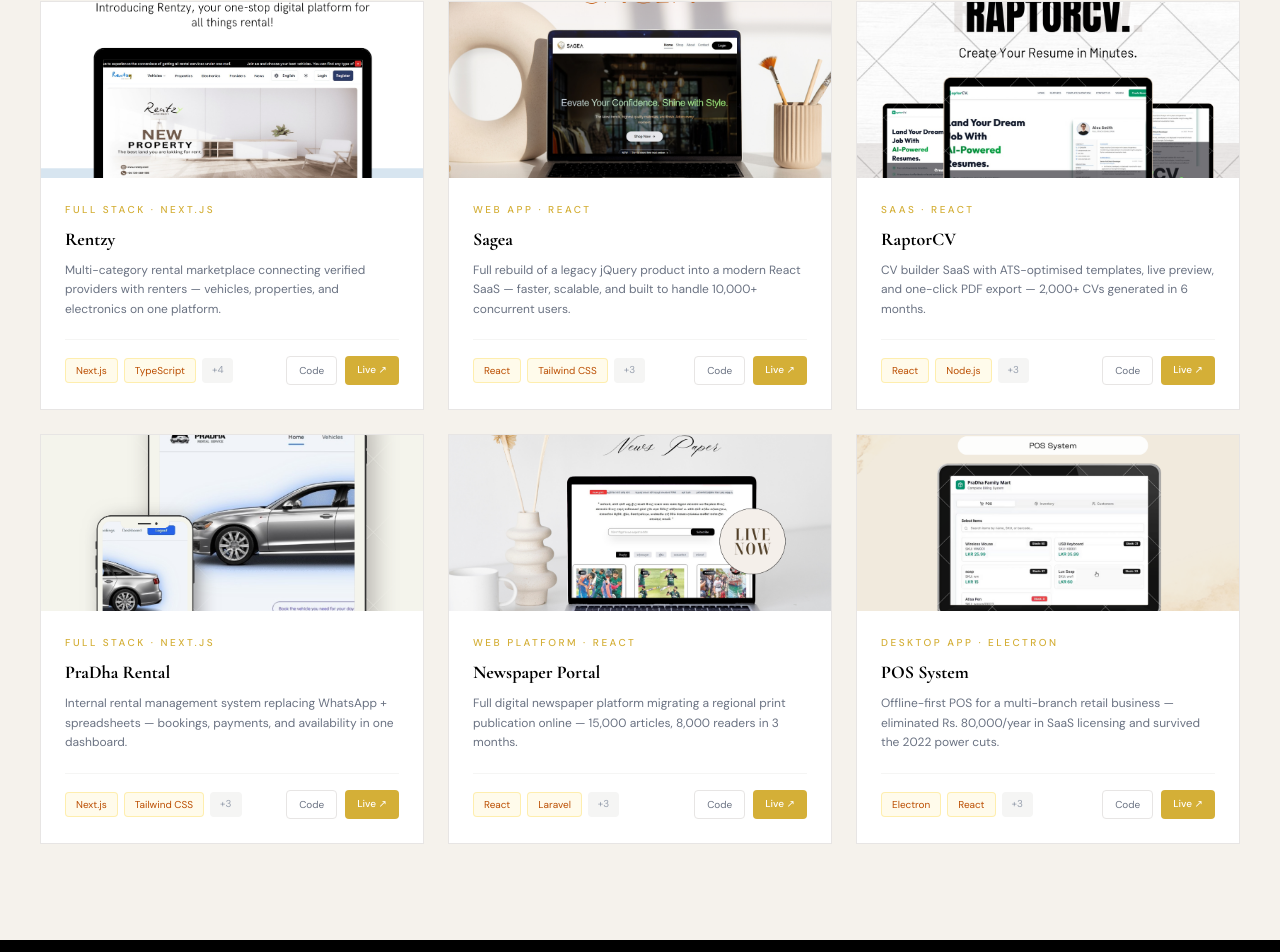
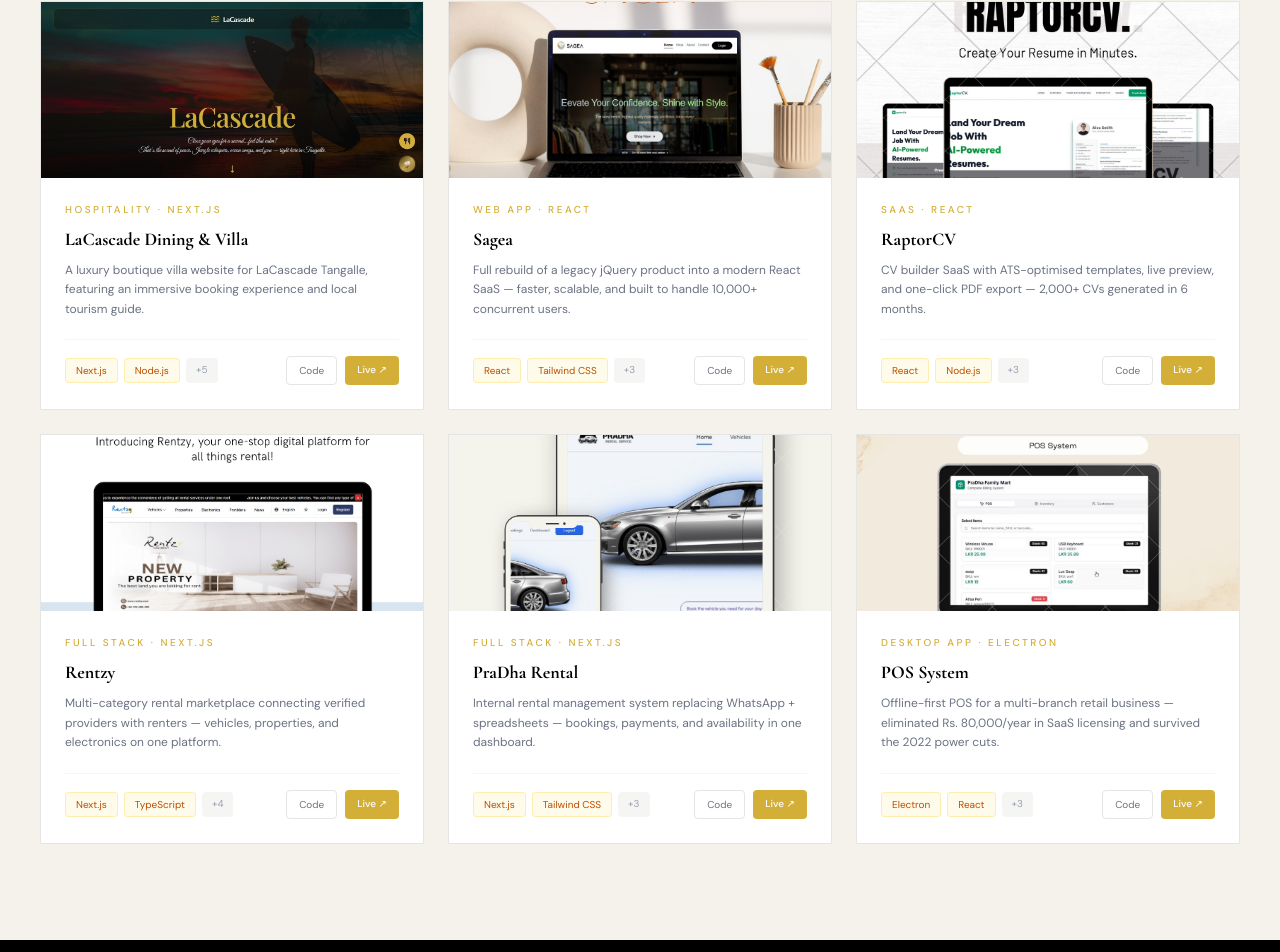
Before and after one commit to sineth1222/pradha-portfolio, a Next.js app: page / in a window 1280 px wide. Shown: the part 3312-4264 px from the top of the page. Built offline with nearby package versions, Linux system fonts and the light colour scheme.

Commit message:
update vertion

```diff
--- a/app/page.tsx
+++ b/app/page.tsx
@@ -261,7 +261,7 @@
             engineering and thoughtful design.
           </p>
           <a
-            href="mailto:sinethmashenka@gmail.com"
+            href="mailto:sinethmashenka1222@gmail.com"
             className="inline-block bg-gold text-white px-12 py-5 text-xs font-medium tracking-widest uppercase rounded-sm hover:bg-amber-600 transition-colors"
           >
             Get In Touch →
--- a/components/SelectedWorks.tsx
+++ b/components/SelectedWorks.tsx
@@ -228,7 +228,7 @@
 /* ─── Selected Works Section ─── */
 export default function SelectedWorks() {
   const [selected, setSelected] = useState<Project | null>(null);
-  const featured = projects;
+  const featured = projects.slice(0, 6);
 
   const handleSelect = (project: Project) => {
     if (selected?.id === project.id) {
--- a/data/projects.ts
+++ b/data/projects.ts
@@ -28,6 +28,109 @@
 };
 
 export const projects: Project[] = [
+  {
+    id: "lacascade-hotel",
+    title: "LaCascade Dining & Villa",
+    category: "Hospitality · Next.js",
+    image: "/assets/work/lacascade2.jpeg", // ඔයාගේ image path එක මෙතනට දාන්න
+    categoryTag: "Web App",
+    client: "LaCascade Tangalle",
+    industry: "Tourism & Hospitality",
+    year: "2025",
+    description:
+      "A luxury boutique villa website for LaCascade Tangalle, featuring an immersive booking experience and local tourism guide.",
+    fullDescription:
+      "A high-end web platform designed for LaCascade, a luxury dining and villa destination in Tangalle. The site showcases the serene environment through high-quality visual storytelling, integrated booking inquiries, and a curated guide to the local area.",
+    challenge:
+      "The client needed a digital identity that reflects the tranquility of Tangalle. The challenge was to balance high-resolution imagery for visual appeal with fast performance to ensure a seamless experience for international tourists.",
+    solution:
+      "Developed a responsive React frontend with Framer Motion for smooth animations. Integrated a custom contact system for reservations, optimized image delivery for fast loading, and implemented SEO best practices to attract global travelers.",
+    outcome:
+      "Launched a modern digital presence that successfully captures the 'Jungle & Ocean' essence of the property. Improved online visibility and streamlined the reservation process for international guests.",
+    results: [
+      { label: "Performance Score", value: "95+" },
+      { label: "Image Optimization", value: "100%" },
+      { label: "Mobile Responsive", value: "Yes" },
+      { label: "User Experience", value: "Premium" },
+    ],
+    tech: [
+      "Next.js",
+      "Node.js",
+      "Tailwind CSS",
+      "Framer Motion",
+      "EmailJs",
+      "Nodemailer",
+      "Vercel",
+    ],
+    liveUrl: "https://lacascade.vercel.app/",
+    githubUrl: "https://github.com/sineth1222/lacascade-git_v20",
+    color: "bg-emerald-50", // හෝටලයේ Nature තේමාවට ගැලපෙන පාටක්
+    accentColor: "#065f46",
+  },
+  {
+    id: "sagea",
+    title: "Sagea",
+    category: "Web App · React",
+    image: "/assets/work/sagea.png",
+    categoryTag: "Web App",
+    client: "Sagea Inc.",
+    industry: "Productivity SaaS",
+    year: "2024",
+    description:
+      "Full rebuild of a legacy jQuery product into a modern React SaaS — faster, scalable, and built to handle 10,000+ concurrent users.",
+    fullDescription:
+      "Sagea is a productivity SaaS platform for small business teams. Features real-time collaboration, task management, and reporting. PraDha was brought in to rebuild the entire frontend after the legacy codebase became unmaintainable.",
+    challenge:
+      "The client had an existing product built in jQuery that was slow, unmaintainable, and couldn't handle concurrent users. Average page load was 4.2 seconds. They needed a full rebuild without downtime or data loss.",
+    solution:
+      "Rebuilt the entire frontend in React with a component-driven architecture. Introduced optimistic UI updates, React Query for server state, a custom design system, and a phased migration strategy that kept the old product live throughout.",
+    outcome:
+      "Page load times dropped from 4.2s to 0.8s. User retention improved by 34% in the 3 months following launch. Zero downtime during migration.",
+    results: [
+      { label: "Page load time", value: "0.8s" },
+      { label: "Load time reduction", value: "−81%" },
+      { label: "User retention lift", value: "+34%" },
+      { label: "Migration downtime", value: "Zero" },
+    ],
+    tech: ["React", "Tailwind CSS", "React Query", "Node.js", "MongoDB"],
+    liveUrl: "https://sagea.vercel.app/",
+    githubUrl: "https://github.com/sineth1222/segea---git",
+    featured: true,
+    color: "bg-sky-50",
+    accentColor: "#0284c7",
+  },
+  {
+    id: "raptorcv",
+    title: "RaptorCV",
+    category: "SaaS · React",
+    image: "/assets/work/raptorcv.png",
+    categoryTag: "SaaS",
+    client: "PraDha Solutions",
+    industry: "HR / Career Tech",
+    year: "2023",
+    description:
+      "CV builder SaaS with ATS-optimised templates, live preview, and one-click PDF export — 2,000+ CVs generated in 6 months.",
+    fullDescription:
+      "RaptorCV helps job seekers in Sri Lanka and beyond create professional, ATS-friendly CVs in minutes. Users pick from curated templates, fill in their details with a live preview, and export a print-ready PDF.",
+    challenge:
+      "Existing CV builders were either too complex or produced generic output that failed ATS screening. Sri Lankan job seekers in particular lacked access to well-designed, locally relevant templates.",
+    solution:
+      "Built a live-preview editor with drag-and-drop section reordering, 8 professionally designed templates, and a server-side PDF generation pipeline using Puppeteer that produces pixel-perfect output matching the preview.",
+    outcome:
+      "2,000+ CVs generated in the first 6 months with a 4.8/5 average user rating. Featured in 2 Sri Lankan job portals as a recommended tool.",
+    results: [
+      { label: "CVs generated (6 mo.)", value: "2,000+" },
+      { label: "User rating", value: "4.8 / 5" },
+      { label: "Templates", value: "8" },
+      { label: "Partner portals", value: "2" },
+    ],
+    tech: ["React", "Node.js", "Puppeteer", "Tailwind CSS", "Supabase"],
+    liveUrl: "https://raptorcv.vercel.app/",
+    githubUrl: "https://github.com/sineth1222/RaptorCV",
+    featured: true,
+    color: "bg-violet-50",
+    accentColor: "#7c3aed",
+  },
   {
     id: "rentzy",
     title: "Rentzy",
@@ -68,70 +171,6 @@
     accentColor: "#b8922a",
   },
   {
-    id: "sagea",
-    title: "Sagea",
-    category: "Web App · React",
-    image: "/assets/work/sagea.png",
-    categoryTag: "Web App",
-    client: "Sagea Inc.",
-    industry: "Productivity SaaS",
-    year: "2024",
-    description:
-      "Full rebuild of a legacy jQuery product into a modern React SaaS — faster, scalable, and built to handle 10,000+ concurrent users.",
-    fullDescription:
-      "Sagea is a productivity SaaS platform for small business teams. Features real-time collaboration, task management, and reporting. PraDha was brought in to rebuild the entire frontend after the legacy codebase became unmaintainable.",
-    challenge:
-      "The client had an existing product built in jQuery that was slow, unmaintainable, and couldn't handle concurrent users. Average page load was 4.2 seconds. They needed a full rebuild without downtime or data loss.",
-    solution:
-      "Rebuilt the entire frontend in React with a component-driven architecture. Introduced optimistic UI updates, React Query for server state, a custom design system, and a phased migration strategy that kept the old product live throughout.",
-    outcome:
-      "Page load times dropped from 4.2s to 0.8s. User retention improved by 34% in the 3 months following launch. Zero downtime during migration.",
-    results: [
-      { label: "Page load time", value: "0.8s" },
-      { label: "Load time reduction", value: "−81%" },
-      { label: "User retention lift", value: "+34%" },
-      { label: "Migration downtime", value: "Zero" },
-    ],
-    tech: ["React", "Tailwind CSS", "React Query", "Node.js", "MongoDB"],
-    liveUrl: "https://anyrenty-icme.vercel.app/",
-    githubUrl: "https://github.com/sineth1222/rentzy",
-    featured: true,
-    color: "bg-sky-50",
-    accentColor: "#0284c7",
-  },
-  {
-    id: "raptorcv",
-    title: "RaptorCV",
-    category: "SaaS · React",
-    image: "/assets/work/raptorcv.png",
-    categoryTag: "SaaS",
-    client: "PraDha Solutions",
-    industry: "HR / Career Tech",
-    year: "2023",
-    description:
-      "CV builder SaaS with ATS-optimised templates, live preview, and one-click PDF export — 2,000+ CVs generated in 6 months.",
-    fullDescription:
-      "RaptorCV helps job seekers in Sri Lanka and beyond create professional, ATS-friendly CVs in minutes. Users pick from curated templates, fill in their details with a live preview, and export a print-ready PDF.",
-    challenge:
-      "Existing CV builders were either too complex or produced generic output that failed ATS screening. Sri Lankan job seekers in particular lacked access to well-designed, locally relevant templates.",
-    solution:
-      "Built a live-preview editor with drag-and-drop section reordering, 8 professionally designed templates, and a server-side PDF generation pipeline using Puppeteer that produces pixel-perfect output matching the preview.",
-    outcome:
-      "2,000+ CVs generated in the first 6 months with a 4.8/5 average user rating. Featured in 2 Sri Lankan job portals as a recommended tool.",
-    results: [
-      { label: "CVs generated (6 mo.)", value: "2,000+" },
-      { label: "User rating", value: "4.8 / 5" },
-      { label: "Templates", value: "8" },
-      { label: "Partner portals", value: "2" },
-    ],
-    tech: ["React", "Node.js", "Puppeteer", "Tailwind CSS", "Supabase"],
-    liveUrl: "#",
-    githubUrl: "#",
-    featured: true,
-    color: "bg-violet-50",
-    accentColor: "#7c3aed",
-  },
-  {
     id: "pradha-rental",
     title: "PraDha Rental",
     category: "Full Stack · Next.js",
@@ -157,10 +196,42 @@
       { label: "Payment accuracy", value: "100%" },
     ],
     tech: ["Next.js", "Tailwind CSS", "Prisma", "PostgreSQL", "Nodemailer"],
-    liveUrl: "#",
-    githubUrl: "#",
+    liveUrl: "https://pra-dha-rental-service.vercel.app/",
+    githubUrl: "https://github.com/sineth1222/PraDha_Rental_service",
     color: "bg-emerald-50",
     accentColor: "#059669",
+  },
+  {
+    id: "pos-system",
+    title: "POS System",
+    category: "Desktop App · Electron",
+    image: "/assets/work/possystem.png",
+    categoryTag: "Desktop",
+    client: "Retail Client, Colombo",
+    industry: "Retail",
+    year: "2022",
+    description:
+      "Offline-first POS for a multi-branch retail business — eliminated Rs. 80,000/year in SaaS licensing and survived the 2022 power cuts.",
+    fullDescription:
+      "A fully offline-capable point-of-sale system for a multi-branch retail business. Handles product catalogue, barcode scanning, billing, daily reports, stock management, and cashier accounts — all without internet dependency.",
+    challenge:
+      "The client's existing cloud-based POS cost Rs. 80,000/year and was completely unusable during Sri Lanka's 2022 power cuts and internet outages — directly causing lost sales every day.",
+    solution:
+      "Built a cross-platform Electron app with SQLite for local-first storage, automatic background sync when online, barcode scanner integration, thermal printer driver for receipts, and a role-based multi-cashier system.",
+    outcome:
+      "Zero downtime during power cuts. Rs. 80,000/year in licensing eliminated. Successfully deployed to 3 branches with no training issues.",
+    results: [
+      { label: "Downtime during cuts", value: "Zero" },
+      { label: "Annual savings", value: "Rs. 80k" },
+      { label: "Branches deployed", value: "3" },
+      { label: "Training time", value: "2 hours" },
+    ],
+    tech: ["Electron", "React", "SQLite", "Node.js", "Thermal Printer API"],
+    liveUrl:
+      "https://www.linkedin.com/feed/update/urn:li:activity:7375560525985820672/",
+    githubUrl: "#",
+    color: "bg-stone-100",
+    accentColor: "#78716c",
   },
   {
     id: "newspaper-portal",
@@ -188,41 +259,10 @@
       { label: "Uptime", value: "99.9%" },
     ],
     tech: ["React", "Laravel", "MySQL", "AWS S3", "Stripe"],
-    liveUrl: "#",
-    githubUrl: "#",
+    liveUrl: "https://newspaper-gray.vercel.app/",
+    githubUrl: "https://github.com/sineth1222/newspaper",
     color: "bg-rose-50",
     accentColor: "#e11d48",
-  },
-  {
-    id: "pos-system",
-    title: "POS System",
-    category: "Desktop App · Electron",
-    image: "/assets/work/possystem.png",
-    categoryTag: "Desktop",
-    client: "Retail Client, Colombo",
-    industry: "Retail",
-    year: "2022",
-    description:
-      "Offline-first POS for a multi-branch retail business — eliminated Rs. 80,000/year in SaaS licensing and survived the 2022 power cuts.",
-    fullDescription:
-      "A fully offline-capable point-of-sale system for a multi-branch retail business. Handles product catalogue, barcode scanning, billing, daily reports, stock management, and cashier accounts — all without internet dependency.",
-    challenge:
-      "The client's existing cloud-based POS cost Rs. 80,000/year and was completely unusable during Sri Lanka's 2022 power cuts and internet outages — directly causing lost sales every day.",
-    solution:
-      "Built a cross-platform Electron app with SQLite for local-first storage, automatic background sync when online, barcode scanner integration, thermal printer driver for receipts, and a role-based multi-cashier system.",
-    outcome:
-      "Zero downtime during power cuts. Rs. 80,000/year in licensing eliminated. Successfully deployed to 3 branches with no training issues.",
-    results: [
-      { label: "Downtime during cuts", value: "Zero" },
-      { label: "Annual savings", value: "Rs. 80k" },
-      { label: "Branches deployed", value: "3" },
-      { label: "Training time", value: "2 hours" },
-    ],
-    tech: ["Electron", "React", "SQLite", "Node.js", "Thermal Printer API"],
-    liveUrl: "#",
-    githubUrl: "#",
-    color: "bg-stone-100",
-    accentColor: "#78716c",
   },
 ];
 
```
Also changed, not shown: public/assets/work/lacascade.jpeg (added), public/assets/work/lacascade2.jpeg (added).
